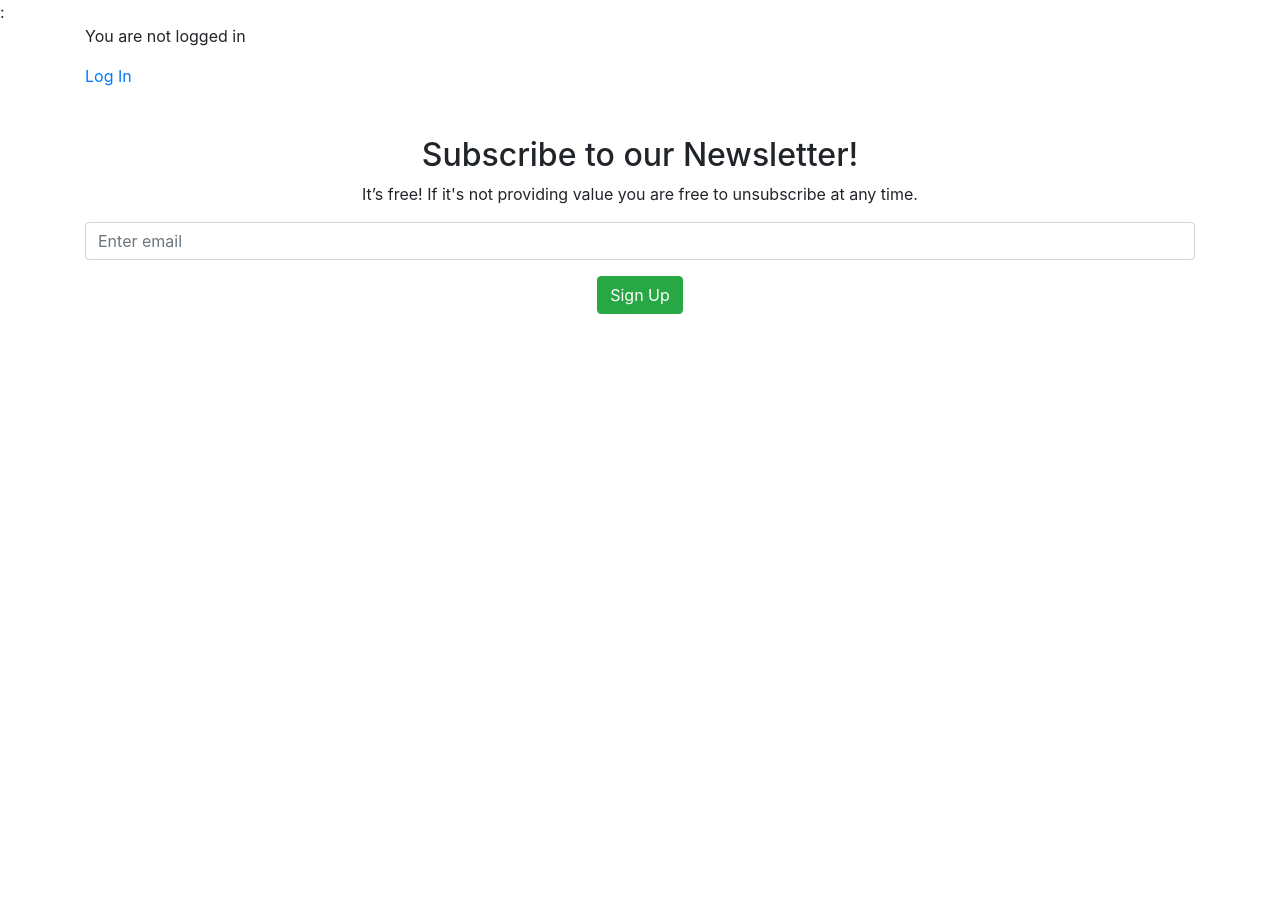
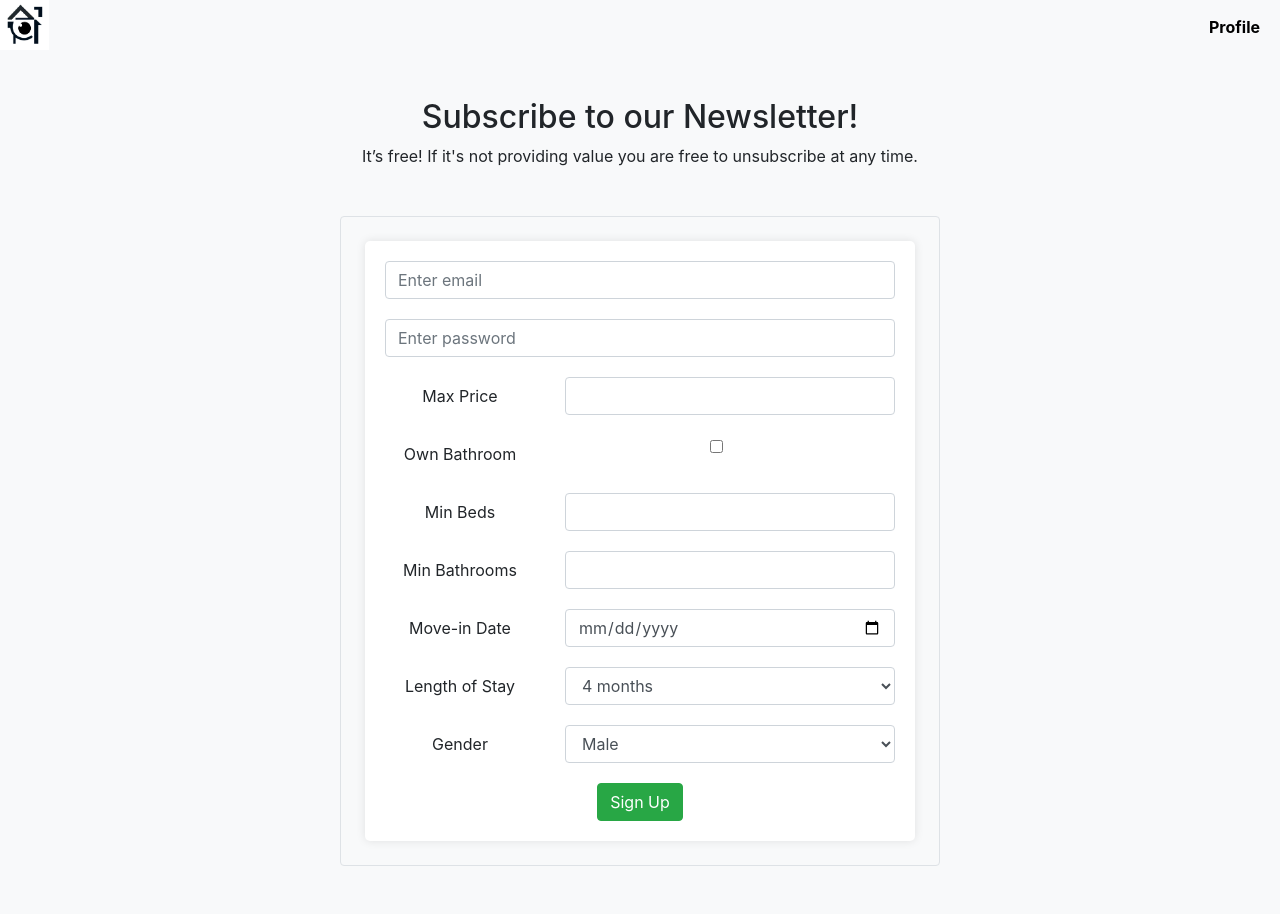
Before and after one commit to k-laz/rental-insight, a Django app: page /newsletter/ in a window 1280 px wide. Before the commit the page ends 314 px from the top, so only its background shows below. Run offline with Django 4.2, Linux system fonts and the light colour scheme; some libraries are stand-ins or nearby versions.

Commit message:
finished with form mvp

```diff
--- /dev/null
+++ b/app/newsletter/static/newsletter/css/styles.css
@@ -0,0 +1,38 @@
+.header-container {
+  display: flex;
+  justify-content: space-between;
+  align-items: center;
+  padding: 0 10px; /* Adjusts padding on the sides */
+}
+
+.profile-link {
+  text-decoration: none;
+  color: #000; /* Or any color you prefer */
+  font-weight: bold; /* Optional: makes the link text bold */
+}
+
+body {
+  background-color: #f8f9fa; /* Light grey background */
+}
+
+.form-signup {
+  background: #ffffff;
+  padding: 20px;
+  border-radius: 5px;
+  box-shadow: 0 0 10px rgba(0, 0, 0, 0.1);
+}
+
+.form-signup .form-group {
+  margin-bottom: 20px;
+}
+
+.form-signup .btn-primary {
+  background-color: #007bff;
+  border: none;
+}
+
+.profile-link {
+  float: right;
+  margin-right: 20px;
+  margin-top: 15px;
+}
--- a/app/newsletter/templates/base.html
+++ b/app/newsletter/templates/base.html
@@ -1,17 +1,33 @@
-{% load static %}:
+{% load static %}
 <!DOCTYPE html>
 <html lang="en">
   <head>
     <meta charset="UTF-8" />
     <meta name="viewport" content="width=device-width, initial-scale=1.0" />
-    <title>Landing Page</title>
+    <title>Rental Insight</title>
     <!-- Bootstrap CSS -->
     <link
       href="https://stackpath.bootstrapcdn.com/bootstrap/4.5.2/css/bootstrap.min.css"
       rel="stylesheet"
     />
+    <link
+      rel="shortcut icon"
+      href="{% static 'newsletter/images/favicon.ico' %}"
+      type="image/x-icon"
+    />
+    <link rel="stylesheet" href="{% static 'newsletter/css/styles.css' %}">
   </head>
   <body>
+    <header>
+      <a href="{% url 'newsletter:index' %}">
+        <img
+          src="{% static 'newsletter/images/logo.png' %}"
+          alt="Logo"
+          height="50"
+        />
+      </a>
+      <a href="{% url 'newsletter:profile' %}" class="profile-link">Profile</a>
+    </header>
     <div class="container">{% block content%}{% endblock %}</div>
 
     <!-- Optional JavaScript and Bootstrap JS -->
--- a/app/newsletter/templates/newsletter/email_signup_form.html
+++ /dev/null
@@ -1,22 +0,0 @@
-<div class="text-center my-5">
-  <h2>Subscribe to our Newsletter!</h2>
-  <p>
-    It’s free! If it's not providing value you are free to unsubscribe at any
-    time.
-  </p>
-  <form action="{% url 'newsletter:sign_up' %}" method="post">
-    {% csrf_token %}
-    <div class="form-group">
-      <label for="emailInput" class="sr-only">Email address</label>
-      <input
-        type="email"
-        class="form-control"
-        id="emailInput"
-        placeholder="Enter email"
-        name="email"
-        required
-      />
-    </div>
-    <button type="submit" class="btn btn-success">Sign Up</button>
-  </form>
-</div>
--- a/app/newsletter/templates/newsletter/index.html
+++ b/app/newsletter/templates/newsletter/index.html
@@ -1,6 +1,34 @@
-{% extends "base.html" %} {% block content %} {% if user.is_authenticated %} Hi
-{{ user.username }}! {% else %}
-<p>You are not logged in</p>
-<a href="{% url 'login' %}">Log In</a>
+{% extends "base.html" %}
+{% block content %}
+<div class="text-center my-5">
+  <h2>Subscribe to our Newsletter!</h2>
+  <p>
+    It’s free! If it's not providing value you are free to unsubscribe at any
+    time.
+  </p>
+  <div class="container my-5">
+  <div class="border rounded p-4 mx-auto" style="max-width: 600px;">
+    {% include "./signup_form.html" %}
+  </div>
+</div>
 
-{% include "./email_signup_form.html" %} {% endif %} {% endblock %}
+  {% comment %} <div class="text-center my-5">
+  <form action="{% url 'newsletter:signup' %}" method="post">
+    {% csrf_token %}
+    <div class="form-group">
+      <label for="emailInput" class="sr-only">Email address</label>
+      <input
+        type="email"
+        class="form-control"
+        id="emailInput"
+        placeholder="Enter email"
+        name="email"
+        required
+      />
+    </div>
+    <button type="submit" class="btn btn-success">Sign Up</button>
+  </form>
+</div> {% endcomment %}
+  {% comment %} <a class="btn btn-success"  href="{% url 'newsletter:profile' %}" class="profile-link">Subscribe</a> {% endcomment %}
+</div>
+{% endblock %}
--- /dev/null
+++ b/app/newsletter/templates/newsletter/signup_form.html
@@ -0,0 +1,77 @@
+<form action="{% url 'newsletter:signup' %}" method="post" class="form-signup">
+    {% csrf_token %}
+    <div class="form-group">
+        <label for="emailInput" class="sr-only">Email address</label>
+        <input type="email" class="form-control" id="emailInput" placeholder="Enter email" name="email" required />
+    </div>
+
+    <div class="form-group">
+        <label for="passwordInput" class="sr-only">Password</label>
+        <input type="password" class="form-control" id="passwordInput" placeholder="Enter password" name="password" required />
+    </div>
+
+    <!-- Max Price -->
+    <div class="form-group row">
+        <label for="maxPriceInput" class="col-sm-4 col-form-label">Max Price</label>
+        <div class="col-sm-8">
+            <input type="number" class="form-control" id="maxPriceInput" name="max_price" required />
+        </div>
+    </div>
+
+    <!-- Own Bathroom -->
+    <div class="form-group row">
+        <label for="ownBathroomCheckbox" class="col-sm-4 col-form-label">Own Bathroom</label>
+        <div class="col-sm-8">
+            <input type="checkbox" class="form-check-input" id="ownBathroomCheckbox" name="own_bathroom" />
+        </div>
+    </div>
+
+    <!-- Min Beds -->
+    <div class="form-group row">
+        <label for="minBedsInput" class="col-sm-4 col-form-label">Min Beds</label>
+        <div class="col-sm-8">
+            <input type="number" class="form-control" id="minBedsInput" name="min_beds" required />
+        </div>
+    </div>
+
+    <!-- Min Bathrooms -->
+    <div class="form-group row">
+        <label for="minBathroomsInput" class="col-sm-4 col-form-label">Min Bathrooms</label>
+        <div class="col-sm-8">
+            <input type="number" class="form-control" id="minBathroomsInput" name="min_bathrooms" required />
+        </div>
+    </div>
+
+    <!-- Move-in Date -->
+    <div class="form-group row">
+        <label for="moveInDateInput" class="col-sm-4 col-form-label">Move-in Date</label>
+        <div class="col-sm-8">
+            <input type="date" class="form-control" id="moveInDateInput" name="move_in_date" required />
+        </div>
+    </div>
+
+    <!-- Length of Stay -->
+    <div class="form-group row">
+        <label for="lengthOfStaySelect" class="col-sm-4 col-form-label">Length of Stay</label>
+        <div class="col-sm-8">
+            <select class="form-control" id="lengthOfStaySelect" name="length_of_stay">
+                <option value="4">4 months</option>
+                <option value="8">8 months</option>
+                <option value="12">12 months</option>
+            </select>
+        </div>
+    </div>
+
+    <!-- Gender -->
+    <div class="form-group row">
+        <label for="genderSelect" class="col-sm-4 col-form-label">Gender</label>
+        <div class="col-sm-8">
+            <select class="form-control" id="genderSelect" name="gender">
+                <option value="0">Male</option>
+                <option value="1">Female</option>
+            </select>
+        </div>
+    </div>
+
+    <button type="submit" class="btn btn-success">Sign Up</button>
+</form>
--- a/app/newsletter/urls.py
+++ b/app/newsletter/urls.py
@@ -5,6 +5,7 @@ app_name = "newsletter"
 urlpatterns = [
     path("", views.index, name="index"),
     path("login_user", views.login_user, name="login"),
-    path("sign_up", views.sign_up, name="sign_up"),
+    path("signup", views.signup, name="signup"),
+    path("login", views.login, name="signup"),
     path("profile", views.profile, name="profile"),
 ]
--- a/app/newsletter/views.py
+++ b/app/newsletter/views.py
@@ -5,7 +5,7 @@ from django.shortcuts import render, redirect
 from django.contrib.auth import authenticate, login, logout
 from django.contrib import messages
 from .forms import FilterForm
-
+from django.contrib.auth.models import AnonymousUser
 
 def login_user(request):
     return render(request, 'newsletter/login.html', {})
@@ -15,12 +15,27 @@ def index(request):
     return render(request, 'newsletter/index.html', {})
 
 
-def sign_up(request):
+def signup(request):
     return HttpResponse("Sign up page")
 
+def login(request):
+    if request.method == "POST":
+        username = request.POST["username"]
+        password = request.POST["password"]
+        user = authenticate(request, username=username, password=password)
+        if user is not None:
+            login(request, user)
+            return redirect('newsletter:profile')
+        else:
+            return HttpResponse("Failed to login")
+
+    return HttpResponse("Log In")
 
 def profile(request):
-    user_profile, created = UserProfile.objects.get_or_create(user=request.user)
+    if not request.user.is_authenticated:
+        return HttpResponse(loader.get_template("newsletter/login.html").render({}, request))
+
+    user_profile = UserProfile.objects.get(user=request.user)
 
     try:
         user_filter = user_profile.filter
```
Also changed, not shown: app/newsletter/templates/newsletter/login.html (+4 -3 lines), app/newsletter/templates/newsletter/profile.html (+8 -4 lines), app/newsletter/templates/newsletter/signup.html (deleted, +0 -19 lines), app/newsletter/static/newsletter/images/favicon.ico (added), app/newsletter/static/newsletter/images/logo.png (added), app/newsletter/static/newsletter/images/rental-insight-logo.png (deleted).
